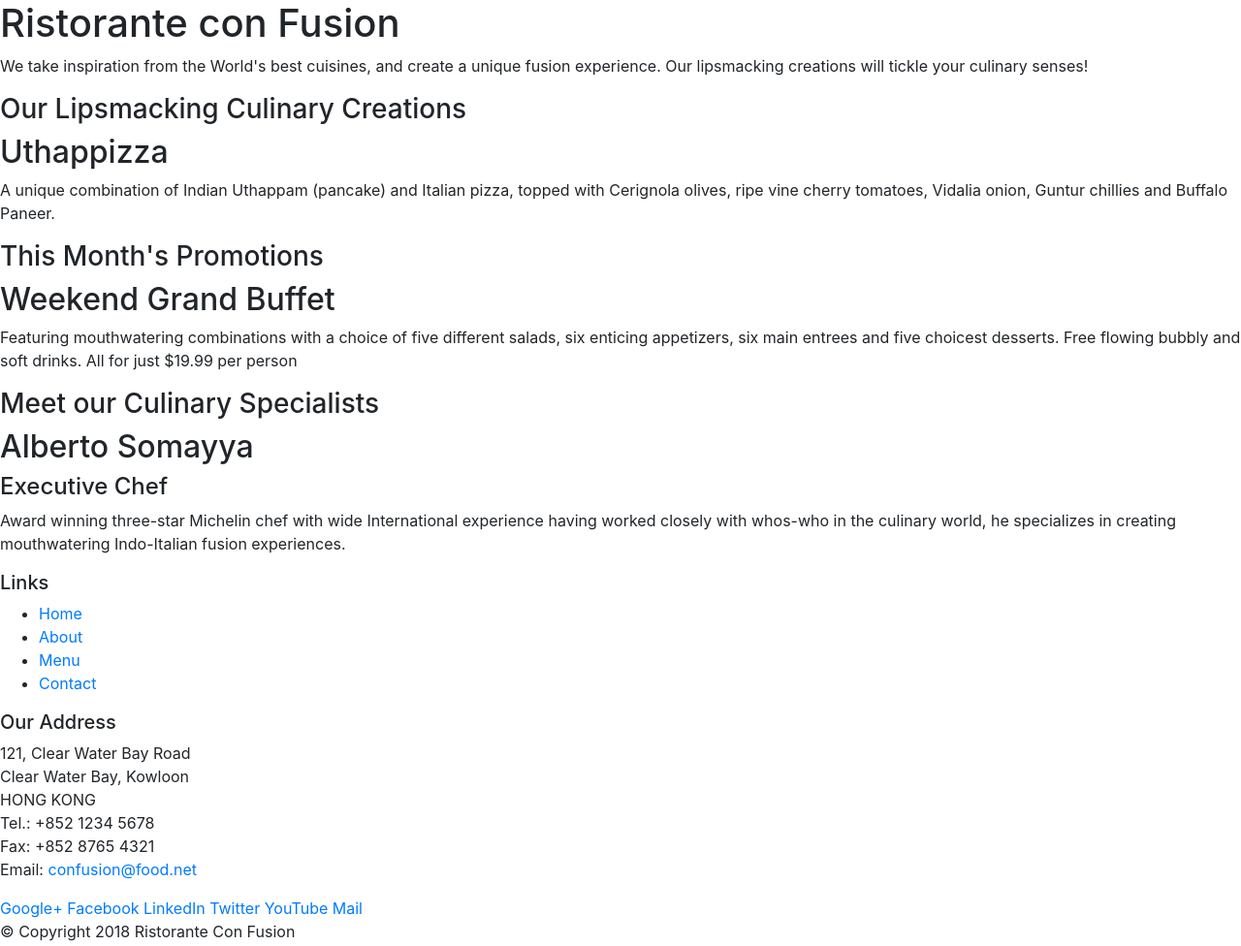
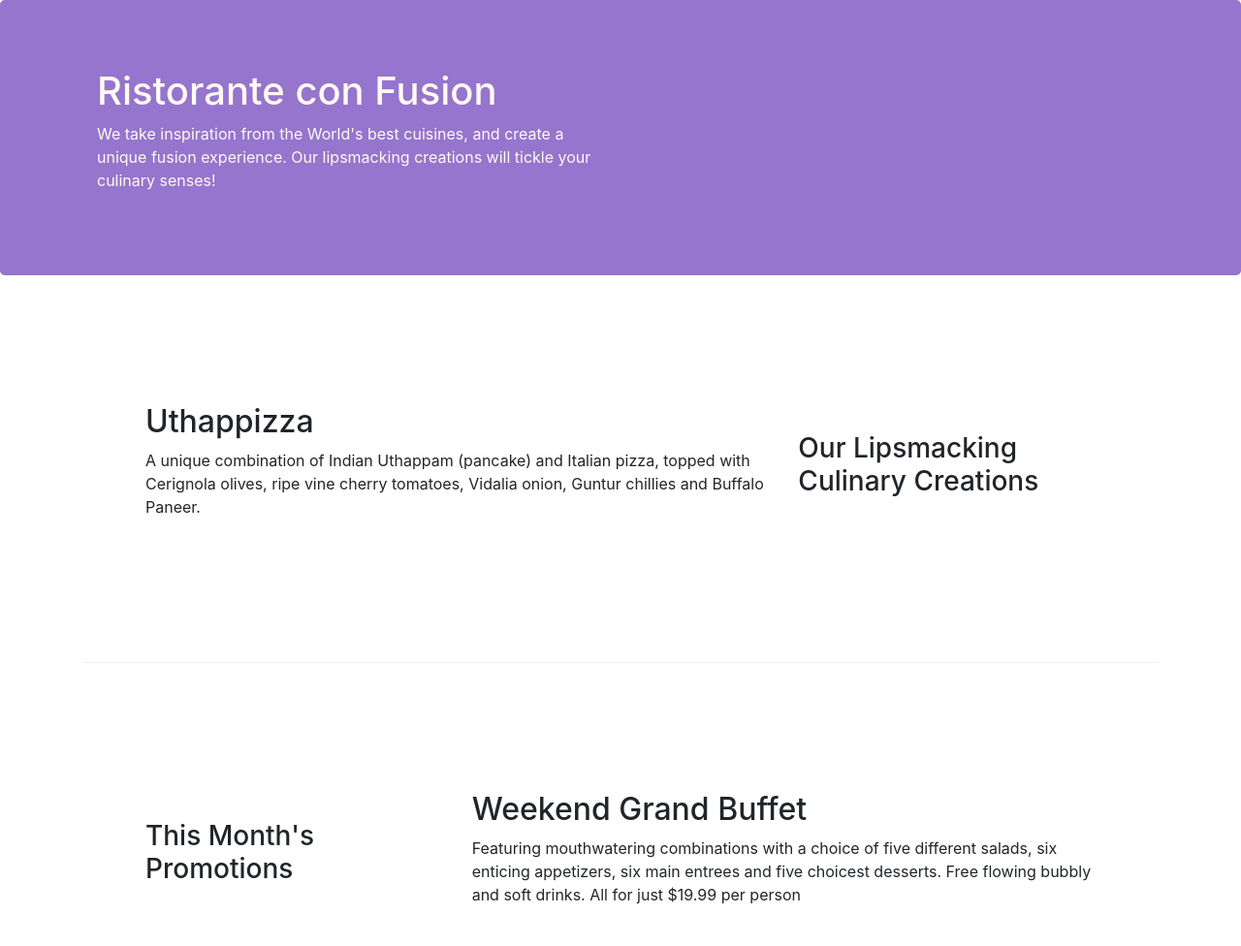
Before and after one commit to Moskaoud/Restaurant, a website: page index.html in a window 1280 px wide. Shown: the top 976 px of the page at 97% size. Drawn offline with nearby package versions, Linux system fonts and the light colour scheme.

Commit message:
bootstrap grid and css

```diff
--- /dev/null
+++ b/CSS/styles.css
@@ -0,0 +1,26 @@
+.row-header {
+    margin: 0px auto;
+    padding:0px auto;
+}
+.row-content {
+    margin: 0px auto;
+    padding:50px 50px 50px 50px ;
+    border-bottom: 1px ridge;
+    min-height: 400px;
+}
+.footer {
+    background-color: #D1C4E9;
+    margin: 0px auto;
+    padding: 20px 0px 20px 0px;
+}
+.jumbotron {
+    padding:70px 30px 70px 30px;
+    margin: 0px auto;
+    background: #9575CD;
+    color:floralwhite;
+}
+.address {
+    font-size: 80%;
+    margin: 0px;
+    color:black;
+}
--- a/index.html
+++ b/index.html
@@ -1,7 +1,7 @@
 <!DOCTYPE html>
 <html lang="en">
 
-<head>
+<head >
        <!-- Required meta tags always come first -->
        <meta charset="utf-8">
        <meta name="viewport" content="width=device-width, initial-scale=1, shrink-to-fit=no">
@@ -9,6 +9,7 @@
 
        <!-- Bootstrap CSS -->
        <link rel="stylesheet" href="node_modules/bootstrap/dist/css/bootstrap.min.css">
+       <link rel="stylesheet" href="CSS/styles.css">
     <title>Ristorante Con Fusion</title>
 </head>
     <!-- jQuery first, then Popper.js, then Bootstrap JS. -->
@@ -17,46 +18,46 @@
     <script src="node_modules/bootstrap/dist/js/bootstrap.min.js"></script>
 <body>
 
-    <header>
-        <div>
-            <div>
-                <div>
+    <header class="jumbotron">
+        <div class="container">
+            <div class="row row-header">
+                <div class="col-12 col-sm-6">
                     <h1>Ristorante con Fusion</h1>
                     <p>We take inspiration from the World's best cuisines, and create a unique fusion experience. Our lipsmacking creations will tickle your culinary senses!</p>
                 </div>
-                <div>
+                <div class="col-12 col-sm">
                 </div>
             </div>
         </div>
     </header>
 
-    <div>
-        <div>
-            <div>
+    <div class="container">
+        <div class="row row-content align-items-center">
+            <div class="col-12 col-sm-4 order-sm-last col-ms-3">
                 <h3>Our Lipsmacking Culinary Creations</h3>
             </div>
-            <div>
+            <div class="col col-sm order-sm-first ol-md">
                 <h2>Uthappizza</h2>
                 <p>A unique combination of Indian Uthappam (pancake) and Italian pizza, topped with Cerignola olives, ripe vine cherry tomatoes, Vidalia onion, Guntur chillies and Buffalo Paneer.</p>
             </div>
         </div>
 
 
-        <div>
-            <div>
+        <div class="row row-content align-items-center">
+            <div class="col-12 col-sm-4 col-ms-3">
                 <h3>This Month's Promotions</h3>
             </div>
-            <div>
+            <div  class="col col-sm col-md">
                 <h2>Weekend Grand Buffet</h2>
                 <p>Featuring mouthwatering combinations with a choice of five different salads, six enticing appetizers, six main entrees and five choicest desserts. Free flowing bubbly and soft drinks. All for just $19.99 per person </p>
             </div>
         </div>
 
-        <div>
-            <div>
+        <div class="row row-content align-items-center">
+            <div class="col-12 col-sm-4 order-sm-last col-ms-3">
                 <h3>Meet our Culinary Specialists</h3>
             </div>
-            <div>
+            <div  class="col col-sm order-sm-first col-md">
                 <h2>Alberto Somayya</h2>
                 <h4>Executive Chef</h4>
                 <p>Award winning three-star Michelin chef with wide International experience having worked closely with whos-who in the culinary world, he specializes in creating mouthwatering Indo-Italian fusion experiences. </p>
@@ -64,19 +65,19 @@
         </div>
     </div>
 
-    <footer>
-        <div>
-            <div>
-                <div>
+    <footer class="footer">
+        <div class="container">
+            <div class="row">
+                <div class="col-4 offset-1 col-sm-2">
                     <h5>Links</h5>
-                    <ul>
+                    <ul class="list-unstyled">
                         <li><a href="#">Home</a></li>
                         <li><a href="#">About</a></li>
                         <li><a href="#">Menu</a></li>
                         <li><a href="#">Contact</a></li>
                     </ul>
                 </div>
-                <div>
+                <div class="col-7 col-sm-5">
                     <h5>Our Address</h5>
                     <address>
 		              121, Clear Water Bay Road<br>
@@ -87,8 +88,8 @@
 		              Email: <a href="mailto:confusion@food.net">confusion@food.net</a>
 		           </address>
                 </div>
-                <div>
-                    <div>
+                <div class="col-12 col-sm-4 align-self-center">
+                    <div class="text-center">
                         <a href="http://google.com/+">Google+</a>
                         <a href="http://www.facebook.com/profile.php?id=">Facebook</a>
                         <a href="http://www.linkedin.com/in/">LinkedIn</a>
@@ -98,8 +99,8 @@
                     </div>
                 </div>
            </div>
-           <div>
-                <div>
+           <div class="row justify-content-center">
+                <div class="col-auto">
                     <p>© Copyright 2018 Ristorante Con Fusion</p>
                 </div>
            </div>
```
